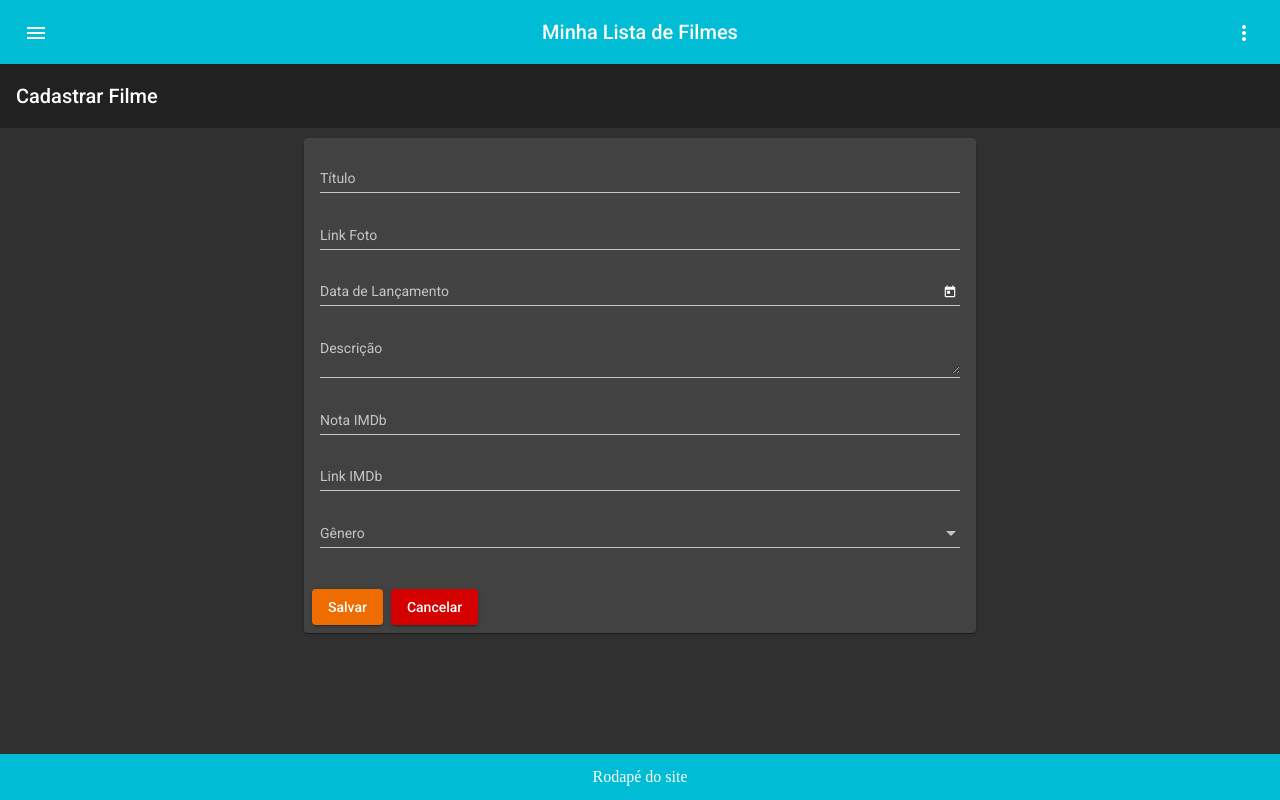
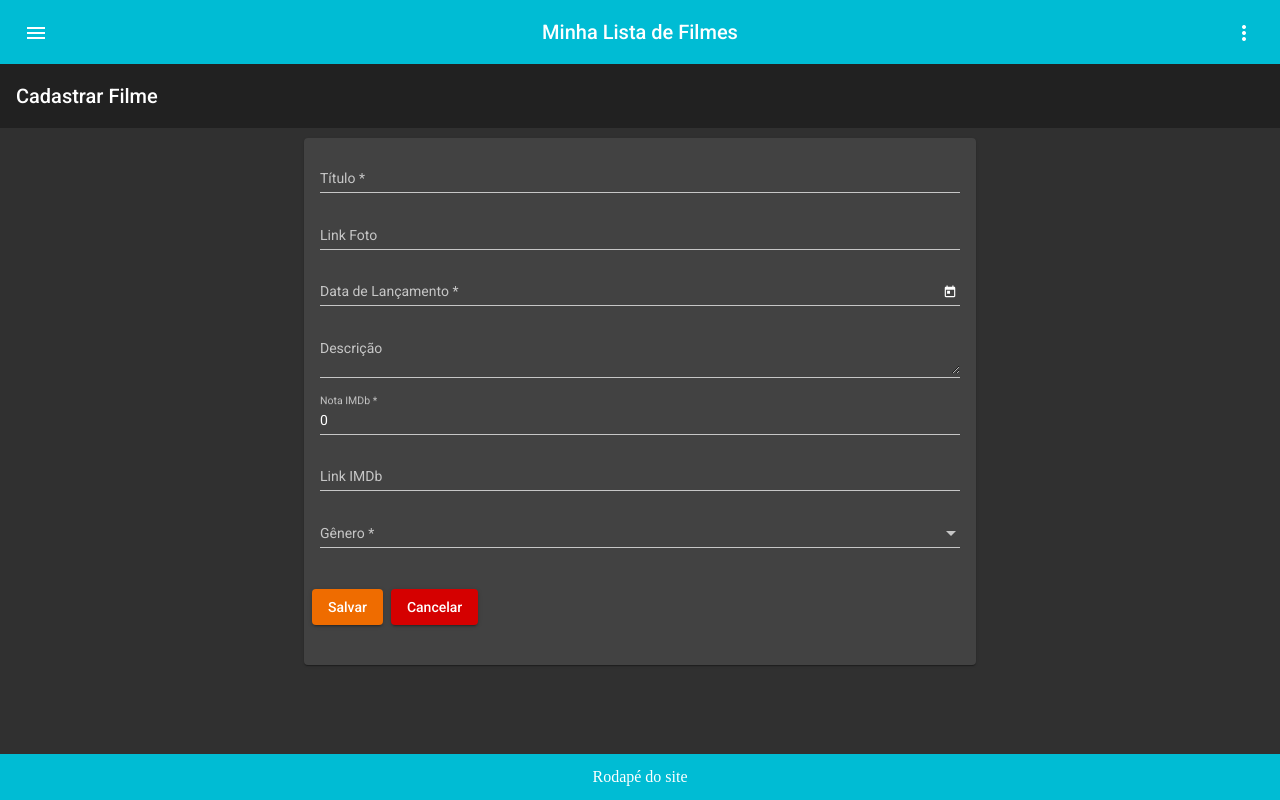
Before and after one commit to youssfbr/curso-angular, an Angular app: page /filmes/cadastro in a window 1280 px wide. Built offline with nearby package versions, Linux system fonts and the light colour scheme.

Commit message:
Associando template e componente com validações

```diff
--- a/src/app/filmes/cadastro-filmes/cadastro-filmes.component.html
+++ b/src/app/filmes/cadastro-filmes/cadastro-filmes.component.html
@@ -1,29 +1,30 @@
 <mat-toolbar class="app-title">Cadastrar Filme</mat-toolbar>
 <div class="main-div">
-  <mat-card class="center width50" >
+  <mat-card class="center width50">
+    <form [formGroup]="cadastro">
       <mat-card-content>
           <mat-form-field class="full-width">
-            <input matInput placeholder="Título">
+            <input matInput formControlName="titulo" placeholder="Título">
           </mat-form-field>
           <mat-form-field class="full-width">
-            <input matInput placeholder="Link Foto">
+            <input matInput formControlName="urlFoto" placeholder="Link Foto">
           </mat-form-field>
           <mat-form-field class="full-width">
-              <input matInput [matDatepicker]="picker" placeholder="Data de Lançamento">
+              <input matInput [matDatepicker]="picker" placeholder="Data de Lançamento" formControlName="dtLancamento">
               <mat-datepicker-toggle matSuffix [for]="picker"></mat-datepicker-toggle>
               <mat-datepicker #picker></mat-datepicker>
             </mat-form-field>
           <mat-form-field class="full-width">
-            <textarea matInput placeholder="Descrição"></textarea>
+            <textarea matInput formControlName="descricao" placeholder="Descrição"></textarea>
           </mat-form-field>
           <mat-form-field class="full-width">
-            <input matInput placeholder="Nota IMDb">
+            <input matInput formControlName="nota" placeholder="Nota IMDb" type="number" min="0" max="10" step="0.1">
           </mat-form-field>
           <mat-form-field class="full-width">
-            <input matInput placeholder="Link IMDb">
+            <input matInput formControlName="urlIMDb" placeholder="Link IMDb">
           </mat-form-field>
           <mat-form-field class="full-width">
-            <mat-select placeholder="Gênero">
+            <mat-select placeholder="Gênero" formControlName="genero">
               <mat-option value="Ação">Açao</mat-option>
               <mat-option value="Aventura">Aventura</mat-option>
               <mat-option value=">Ficção Científica">Ficção Científica</mat-option>
@@ -31,10 +32,11 @@
               <mat-option value="Terror">Terror</mat-option>
             </mat-select>
           </mat-form-field>
-        </mat-card-content>
+      </mat-card-content>
         <mat-card-actions>
           <button color="accent" mat-raised-button>Salvar</button>
           <button color="warn" mat-raised-button>Cancelar</button>
         </mat-card-actions>
+    </form>
   </mat-card>
 </div>
--- a/src/app/filmes/cadastro-filmes/cadastro-filmes.component.ts
+++ b/src/app/filmes/cadastro-filmes/cadastro-filmes.component.ts
@@ -15,7 +15,7 @@ export class CadastroFilmesComponent implements OnInit {
   ngOnInit() {
 
     this.cadastro = this.fb.group({
-      titulo: ['', [Validators.required, Validators.minLength(2), Validators.maxLength(256)]],
+      titulo: ['', [Validators.required, Validators.minLength(5), Validators.maxLength(256)]],
       urlFoto: ['', [Validators.minLength(10)]],
       dtLancamento: ['', [Validators.required]],
       descricao: [''],
@@ -23,7 +23,6 @@ export class CadastroFilmesComponent implements OnInit {
       urlIMDb: ['', [Validators.minLength(10)]],
       genero: ['', [Validators.required]]
     });
-
   }
 
 }
```
